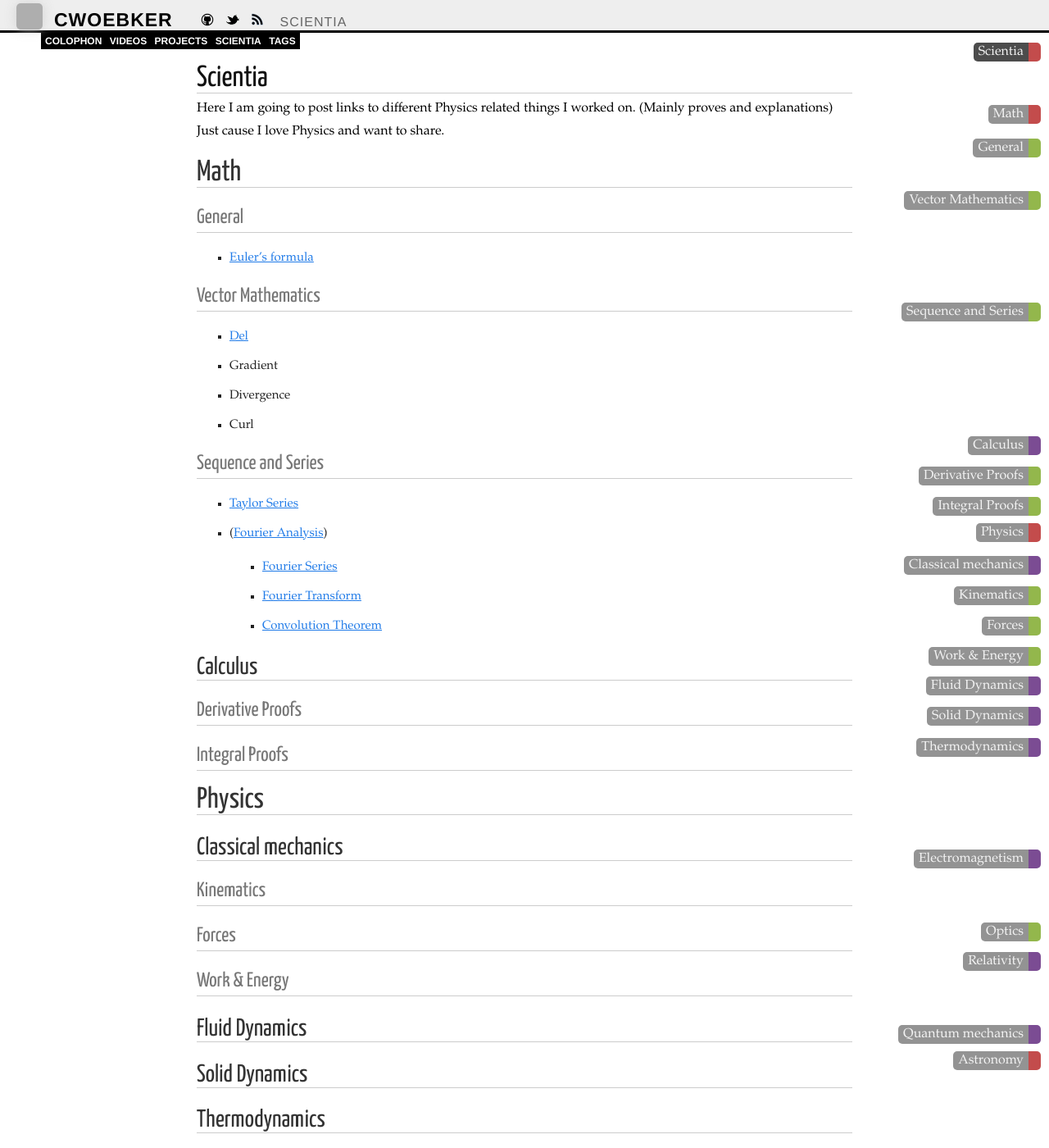
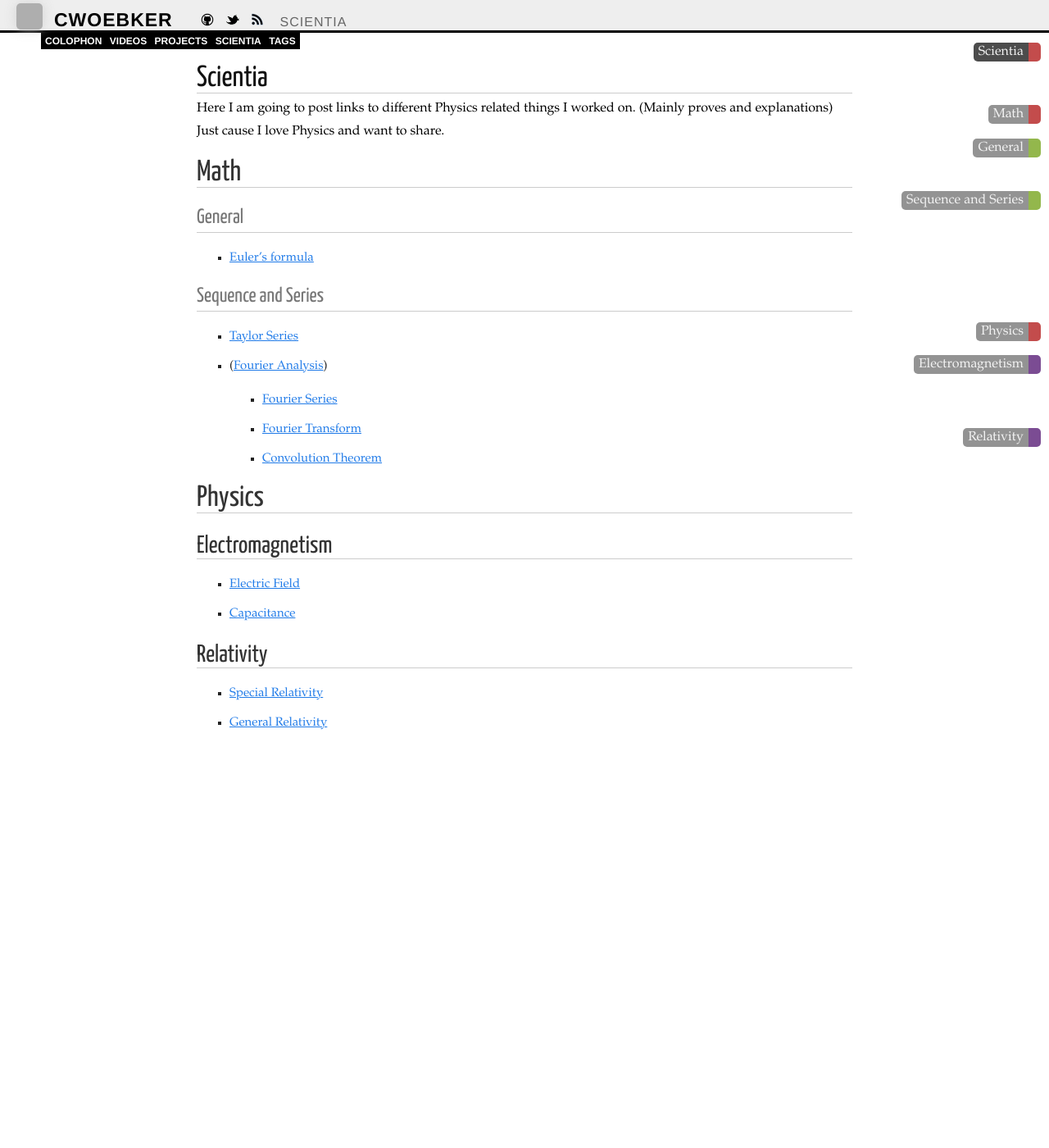
Before and after one commit to cwoebker/.com, a Jekyll site: the page built from scientia/index.markdown, in a window 1280 px wide and 1400 px high. Shown: the whole window at 82% size. Built offline with Jekyll 4.4.1, drawn with Linux system fonts in a browser that asks for light colours; Markdown is read by kramdown in place of the engine named in the settings; some of the changed text lies outside the part shown; grey boxes are pictures that could not be loaded.

```diff
--- a/scientia/index.markdown
+++ b/scientia/index.markdown
@@ -12,12 +12,6 @@ Here I am going to post links to different Physics related things I worked on. (
 
 * [Euler's formula](/scientia/math/euler-formula)
 
-### Vector Mathematics
-  * [Del](/scientia/math/calculus/del)
-  * Gradient
-  * Divergence
-  * Curl
-
 ### Sequence and Series
 * [Taylor Series](/scientia/math/taylor-series)
 * ([Fourier Analysis](http://en.wikipedia.org/wiki/Fourier_analysis))
@@ -51,22 +52,22 @@ Here I am going to post links to different Physics related things I worked on. (
 * Zeroth law
 * First law
 * Second law
-* Third law
+* Third law-->
 
 ## Electromagnetism
 
 * [Electric Field](/scientia/physics/eandm/electric-field)
 * [Capacitance](/scientia/physics/eandm/capacitance)
 
-### Optics
+<!--### Optics-->
 
 ## Relativity
 
 * [Special Relativity](/scientia/physics/relativity/special)
 * [General Relativity](/scientia/physics/relativity/general)
 
-## Quantum mechanics
+<!--## Quantum mechanics
 
 # Astronomy
 
-* Kepler's laws of planetary motion
+* Kepler's laws of planetary motion-->
```
Also changed, not shown: other parts of scientia/index.markdown (+9 -2 lines).
